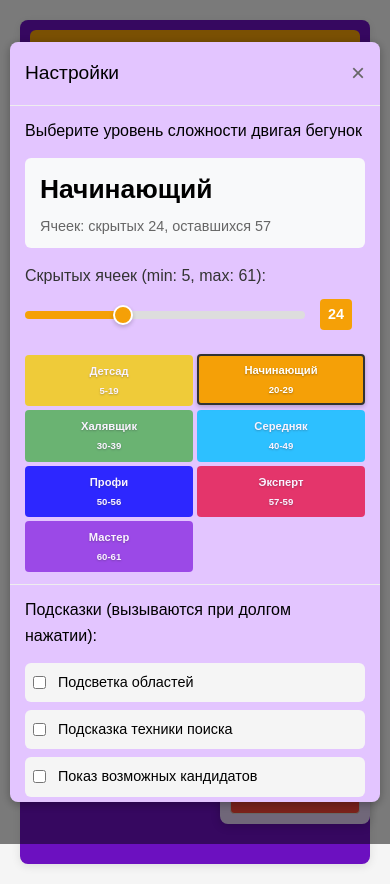
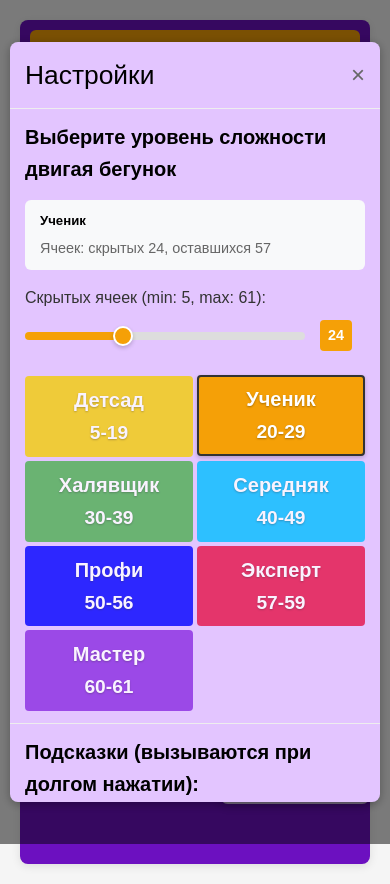
Before and after one commit to shaula-hub/sudoku, a React (Vite) app: page / in a window 390 px wide. Both pictures are taken after a click on the button "Settings". Built offline with nearby package versions, Linux system fonts and the light colour scheme.

Commit message:
Style corrections

```diff
--- a/package.json
+++ b/package.json
@@ -7,6 +7,7 @@
     "dev": "vite",
     "build": "vite build",
     "lint": "eslint .",
+    "deploy": "npx gh-pages -d dist",
     "preview": "vite preview"
   },
   "devDependencies": {
@@ -18,6 +19,7 @@
     "eslint": "^9.25.0",
     "eslint-plugin-react-hooks": "^5.2.0",
     "eslint-plugin-react-refresh": "^0.4.19",
+    "gh-pages": "^6.3.0",
     "globals": "^16.0.0",
     "postcss": "^8.4.38",
     "tailwindcss": "^3.4.1",
--- a/src/App.jsx
+++ b/src/App.jsx
@@ -51,11 +51,15 @@ function GameInitializer() {
 function AppContent() {
   const { state } = useGame();
   const [isSettingsOpen, setIsSettingsOpen] = useState(false);
+  const [isMobile, setIsMobile] = useState(window.innerWidth <= 767);
 
-  // Use centralized color function
+  useEffect(() => {
+    const handleResize = () => setIsMobile(window.innerWidth <= 767);
+    window.addEventListener("resize", handleResize);
+    return () => window.removeEventListener("resize", handleResize);
+  }, []);
+
   const currentDifficultyColor = getDifficultyColor(state.difficulty);
-
-  // Get current difficulty level name
   const getCurrentDifficultyName = () => {
     const range = getDifficultyRange(state.difficulty);
     return range ? range.label : "Beginner";
@@ -67,7 +71,21 @@ function AppContent() {
         className="title-bar"
         style={{ backgroundColor: currentDifficultyColor }}
       >
-        <h1 className="game-title">
+        <h1
+          className="game-title"
+          style={
+            isMobile
+              ? {
+                  fontSize: "1rem" /* Like new-game-button */,
+                  fontWeight: "bold",
+                  padding: "12px 20px",
+                  border: `2px solid ${currentDifficultyColor}`,
+                  borderRadius: "6px",
+                  backgroundColor: currentDifficultyColor,
+                }
+              : {}
+          }
+        >
           <span className="title-main">Sudoku</span>
           <span className="title-separator">:</span>
           <span className="level-text">{getCurrentDifficultyName()}</span>
@@ -96,7 +114,10 @@ function AppContent() {
       </div>
 
       <GameInitializer />
-      <GameControls difficultyColor={currentDifficultyColor} />
+      <GameControls
+        difficultyColor={currentDifficultyColor}
+        isMobile={isMobile}
+      />
       <Board />
       <NumberPad />
 
--- a/src/components/Controls/GameControls.jsx
+++ b/src/components/Controls/GameControls.jsx
@@ -1,13 +1,12 @@
-// Update src/components/Controls/GameControls.jsx
+// src/components/Controls/GameControls.jsx
 import React from "react";
 import { useGame } from "../../context/GameContext";
 import "./styles.css";
 
-function GameControls({ difficultyColor }) {
+function GameControls({ difficultyColor, isMobile }) {
   const { dispatch, state } = useGame();
 
   const handleNewGame = () => {
-    // Get current settings from localStorage to maintain consistency
     const savedSettings = localStorage.getItem("sudokuSettings");
     let difficulty = state.difficulty || "beginner";
     let cellsToRemove = null;
@@ -18,7 +17,6 @@ function GameControls({ difficultyColor }) {
       cellsToRemove = parsedSettings.cellsToRemove;
     }
 
-    // Use current difficulty and settings, not defaults
     dispatch({
       type: "NEW_GAME",
       difficulty,
@@ -32,9 +30,18 @@ function GameControls({ difficultyColor }) {
         className="new-game-button"
         onClick={handleNewGame}
         style={{
-          fontSize: 24,
           backgroundColor: difficultyColor,
           borderColor: difficultyColor,
+          ...(isMobile
+            ? {
+                fontSize: "2.5rem",
+                fontWeight: "bold",
+                color: "white",
+                padding: "8px 12px",
+              }
+            : {
+                fontSize: "24px",
+              }),
         }}
       >
         Новая игра
--- a/src/components/NumberPad/styles.css
+++ b/src/components/NumberPad/styles.css
@@ -9,6 +9,7 @@
     display: flex;
     flex-direction: column;
     align-items: center;
-    margin-top: 15px;
+    margin-top: 30px; /* Increased from 15px */
+    margin-bottom: 20px; /* Added bottom margin */
   }
 }
--- a/src/components/Settings/styles.css
+++ b/src/components/Settings/styles.css
@@ -32,7 +32,7 @@
 
 .modal-header h2 {
   margin: 0;
-  font-size: 1.5rem;
+  font-size: 1.65rem;
 }
 
 .close-button {
@@ -53,6 +53,8 @@
 }
 
 .settings-section h3 {
+  font-size: 1.25rem; /* 1.25 times bigger */
+  font-weight: bold;
   margin-top: 0;
   margin-bottom: 15px;
 }
@@ -75,8 +77,8 @@
 
 .difficulty-level {
   font-weight: bold;
-  font-size: 1.65rem;
-  color: black !important; /* Override inline color */
+  font-size: 0.825rem; /* Half of 1.65rem */
+  color: black !important;
 }
 
 .cells-info {
@@ -220,13 +222,13 @@
 
 .range-label {
   font-weight: bold;
-  font-size: 0.75rem;
+  font-size: 0.95rem;
   color: white; /* Changed to white */
   text-shadow: 0 1px 2px rgba(0, 0, 0, 0.3); /* Add text shadow for better readability */
 }
 
 .range-values {
-  font-size: 1rem;
+  font-size: 1.2rem;
   color: white; /* Changed to white */
   font-weight: bold;
   margin-top: 2px;
@@ -277,6 +279,16 @@
   background-color: #3457b1;
 }
 
+@media (max-width: 767px) {
+  .range-label {
+    font-size: 1.225rem; /* 1.75 times 0.7rem */
+  }
+
+  .range-values {
+    font-size: 1.05rem; /* 1.75 times 0.6rem */
+  }
+}
+
 /* Mobile responsiveness for 7 levels */
 @media (max-width: 480px) {
   .difficulty-info {
@@ -294,11 +306,11 @@
   }
 
   .range-label {
-    font-size: 0.7rem;
+    font-size: 1.25rem;
   }
 
   .range-values {
-    font-size: 0.6rem;
+    font-size: 1.2rem;
   }
 }
 
@@ -337,10 +349,6 @@
   border-bottom: 1px solid #eee;
 }
 
-.modal-header h2 {
-  font-size: 1.2rem;
-}
-
 .settings-section {
   padding: 12px 15px;
 }
@@ -358,11 +366,11 @@
 }
 
 .range-label {
-  font-size: 0.7rem;
+  font-size: 1.25rem;
 }
 
 .range-values {
-  font-size: 0.6rem;
+  font-size: 1.2rem;
 }
 
 .hint-options {
@@ -384,10 +392,6 @@
     padding: 15px 20px;
   }
 
-  .modal-header h2 {
-    font-size: 1.5rem;
-  }
-
   .settings-section {
     padding: 15px 20px;
   }
@@ -402,11 +406,11 @@
   }
 
   .range-label {
-    font-size: 0.75rem;
+    font-size: 1.25rem;
   }
 
   .range-values {
-    font-size: 0.65rem;
+    font-size: 1.2rem;
   }
 
   .hint-options {
--- a/src/config/difficultySettings.js
+++ b/src/config/difficultySettings.js
@@ -11,7 +11,7 @@ export const DIFFICULTY_COLORS = {
 
 export const DIFFICULTY_RANGES = {
   child: { min: 5, max: 19, label: "Детсад" },
-  beginner: { min: 20, max: 29, label: "Начинающий" },
+  beginner: { min: 20, max: 29, label: "Ученик" },
   easy: { min: 30, max: 39, label: "Халявщик" },
   medium: { min: 40, max: 49, label: "Середняк" },
   hard: { min: 50, max: 56, label: "Профи" },
```
Also changed, not shown: 1 other file (tests, documents, lock files or other folders).
